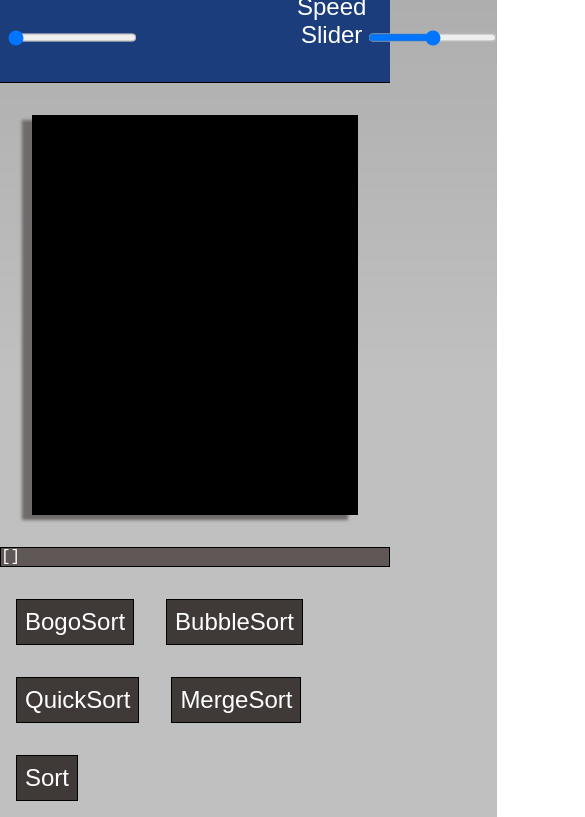
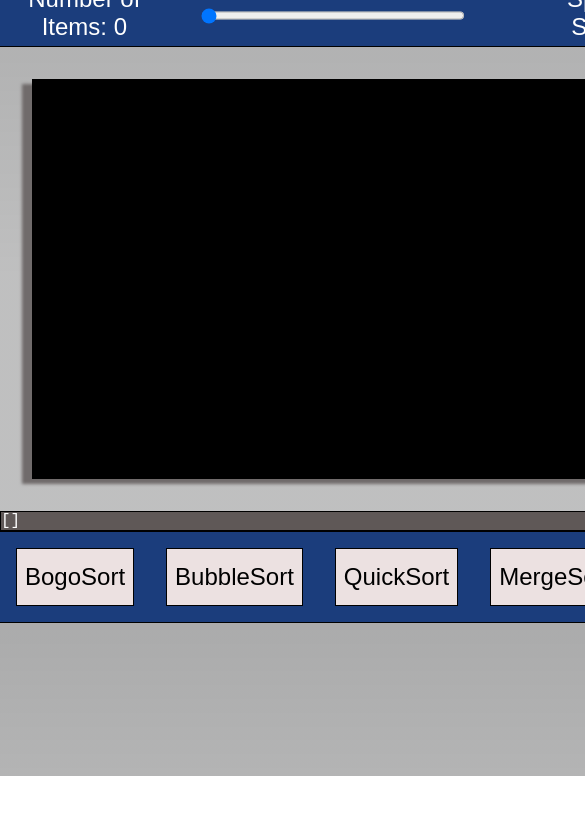
Before and after one commit to jkdky05/SortingAlgorithmVisualizer, a plain HTML site: page index.html in a window 390 px wide. Shown: the part 68-885 px from the top of the page, 585 px wide, since content can reach past the window. After the commit the page ends 844 px from the top, so only its background shows below. Drawn offline with nearby package versions, Linux system fonts and the light colour scheme; a web font is replaced by a local one.

Commit message:
Improved presentation on mobile

```diff
--- a/index.html
+++ b/index.html
@@ -4,13 +4,14 @@
     <meta charset="UTF-8" />
     <meta http-equiv="X-UA-Compatible" content="IE=edge" />
     <meta name="viewport" content="width=device-width, initial-scale=1.0" />
-    <link rel="stylesheet" href="./styles.css" />
+    <link rel="stylesheet" href="./styles/styles.css" />
+    <link rel="shortcut icon" type="image/jpg" href="./icons/favicon.ico" />
     <script src="https://unpkg.com/vue@next" defer></script>
-    <script src="app.js" defer></script>
-    <title>Document</title>
+    <script src="./js/app.js" defer></script>
+    <title>Algorithm Visualizer</title>
   </head>
   <body>
-    <section id="app">
+    <div id="app">
       <header>
         <h1>Algorithm Visualizer</h1>
         <div id="input">
@@ -32,17 +33,20 @@
             v-model="speed"
             id="speedSlider"
           />
-        </div>
+
       </header>
       <ul>
         <li v-for="item in list">{{item}}</li>
       </ul>
-      <p>{{ list }}</p>
+      <p id="array">{{ list }}</p>
+    <section id="button-section">
       <button v-on:click="algorithmChosen='bogoSort'">BogoSort</button>
       <button v-on:click="algorithmChosen='bubbleSort'">BubbleSort</button>
       <button v-on:click="algorithmChosen='quickSort'">QuickSort</button>
       <button v-on:click="algorithmChosen='mergeSort'">MergeSort</button>
-      <button v-on:click="sort">Sort</button>
-    </section>
+      <button v-on:click="sort" id="sortButton">Sort Array</button>
+      </section>
+    </div>
+    </div>
   </body>
 </html>
--- a/app.js
+++ b/js/app.js
@@ -3,7 +3,7 @@ const app = Vue.createApp({
     return {
       list: [],
       numberItems: 0,
-      algorithmChosen: 'quickSort',
+      algorithmChosen: '',
       speed: 200,
       limitNumbers: {
         min: 2,
@@ -30,7 +30,7 @@ const app = Vue.createApp({
     algorithmChosen() {
       switch (this.algorithmChosen) {
         case 'bogoSort':
-          this.limitNumbers.max = 7;
+          this.limitNumbers.max = 6;
           this.numberItems = 5;
           break;
         case 'bubbleSort':
@@ -123,7 +123,6 @@ const app = Vue.createApp({
 
     keepPivots() {
       const columns = document.querySelectorAll('li');
-      /* console.log('setHeightAndWidthAndBackGroundColumns'); */
       columns.forEach((element) => {
         if (element.style.background !== 'none white')
           element.style.background = `rgb(255, 81, 0)`;
@@ -194,15 +193,6 @@ const app = Vue.createApp({
         );
         console.log(stepCounter.counter);
         await this.sleep(200 - (this.speed - 200));
-        /* await Promise.all([
-          this.quickSort(
-            array,
-            first,
-            indexPartition - 1,
-            indexPivot - stepCounter.counter - 1
-          ),
-          await this.quickSort(array, indexPartition + 1, last, indexPivot),
-        ]); */
 
         await this.quickSort(
           array,
--- /dev/null
+++ b/styles/styles.scss
@@ -0,0 +1,159 @@
+@import url('https://fonts.googleapis.com/css2?family=DotGothic16&display=swap');
+
+* {
+  box-sizing: border-box;
+}
+
+body {
+  margin: 0;
+  background: linear-gradient(
+    rgba(44, 45, 46, 0.4),
+    rgba(44, 45, 46, 0.3),
+    rgba(44, 45, 46, 0.3)
+  );
+}
+
+#app {
+  display: grid;
+  grid-template-areas:
+    'header header header'
+    'columns columns columns'
+    'array array array'
+    'buttons buttons buttons';
+  /* animation: fadein 1.5s linear; */
+
+  header {
+    grid-area: header;
+    margin: 0;
+
+    background: rgb(27, 61, 124);
+    border-bottom: solid black 1px;
+  }
+
+  h1 {
+    font-size: 2rem;
+    text-align: center;
+    font-family: 'DotGothic16', sans-serif;
+    color: white;
+    margin: 0.5rem 0;
+  }
+
+  label {
+    font: bold;
+    font-size: 1.5rem;
+    text-align: center;
+    font-family: 'DotGothic16', sans-serif;
+    color: white;
+    margin-bottom: 5px;
+  }
+
+  #input {
+    display: flex;
+    justify-content: center;
+  }
+
+  #numberItem {
+    width: 20rem;
+    margin-right: 5rem;
+    margin-left: 2rem;
+  }
+
+  ul {
+    display: flex;
+    justify-content: center;
+    grid-area: columns;
+    list-style: none;
+    background-color: rgb(0, 0, 0);
+    margin: 2rem;
+    padding-left: 1px;
+    min-height: 25rem;
+    min-width: 10px;
+    max-width: 95%;
+    height: 25rem;
+    align-items: flex-end;
+    border: solid black 1px;
+    box-shadow: -10px 5px 3px rgb(112, 107, 107);
+    /* flex-wrap: nowrap; */
+  }
+
+  #button-section {
+    grid-area: buttons;
+    display: flex;
+    background-color: rgb(27, 61, 124);
+    border-top: solid 1px black;
+    border-bottom: solid 1px black;
+  }
+
+  #sortButton {
+    background-color: rgb(251, 251, 251);
+    padding: 0 2rem;
+  }
+
+  #array {
+    grid-area: array;
+    margin: 0;
+    border-top: solid 1px black;
+  }
+
+  #sortButton:hover {
+    background-color: rgb(0, 0, 0);
+  }
+
+  li {
+    display: flex;
+    background: rgb(255, 81, 0);
+    margin-right: 2px;
+    border: solid 1px black;
+    flex: 1;
+
+    color: white;
+    font-family: 'Courier New', Courier, monospace;
+    border-bottom: transparent;
+    text-align: center;
+  }
+
+  p {
+    font-family: 'Courier New', Courier, monospace;
+    color: white;
+    background: rgb(95, 88, 87);
+    border: solid 1px black;
+  }
+
+  button {
+    border: solid 1px black;
+    background-color: rgb(236, 225, 225);
+    margin: 1rem;
+    font-size: 1.5rem;
+    color: rgb(0, 0, 0);
+    font-family: 'DotGothic16', sans-serif;
+    padding: 0.5rem;
+    transition: all 0.1s ease 0.1s;
+  }
+
+  button:hover {
+    background-color: rgb(0, 0, 0);
+    color: white;
+  }
+}
+
+/* @keyframes fadein {
+  0% {
+    opacity: 0.5;
+  }
+
+  25% {
+    opacity: 0.625;
+  }
+
+  50% {
+    opacity: 0.75;
+  }
+
+  75% {
+    opacity: 0.875;
+  }
+  100% {
+    opacity: 1;
+  }
+}
+ */
```
Also changed, not shown: icons/favicon.ico (added), styles.css (deleted), styles/styles.css (added), 1 other file.
